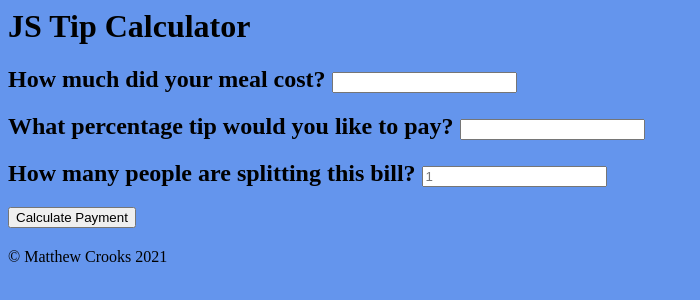
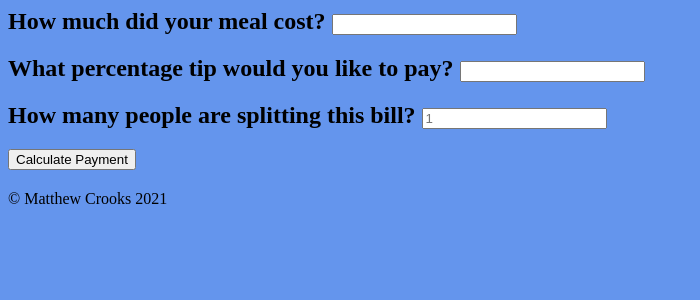
Before and after one commit to mcrooks65/js-tip-calculator, a plain HTML site: page index.html in a window 1280 px wide. Shown: the whole page, without its empty margins (0-700 px from the left). Drawn offline with Linux system fonts and the light colour scheme.

Commit message:
Change tag from <h1> to <title>

```diff
--- a/index.html
+++ b/index.html
@@ -1,6 +1,6 @@
 <html>
     <head>
-        <h1>JS Tip Calculator</h1>
+        <title>JS Tip Calculator</title>
         <link rel="stylesheet" type="text/css" href="style.css">
     </head>
     <body>
```
